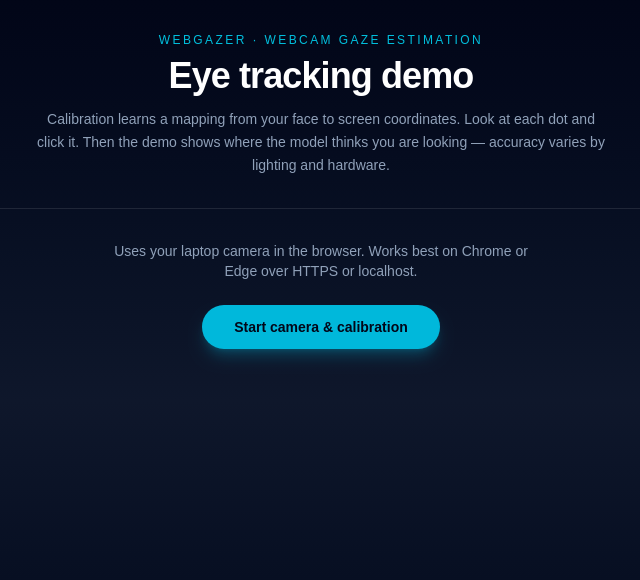
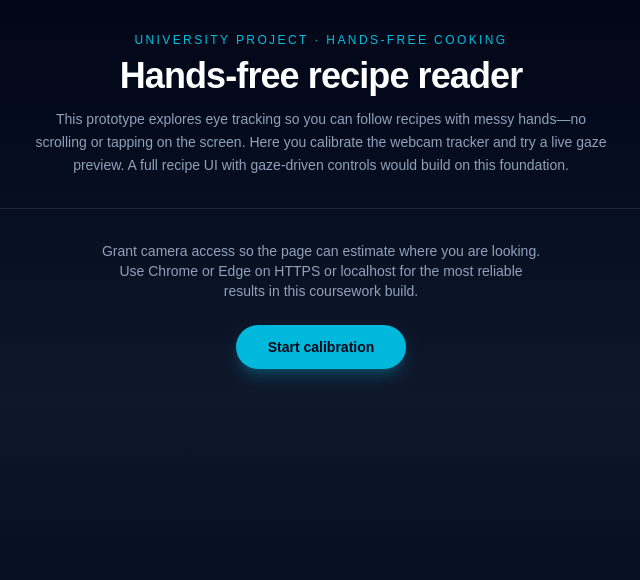
Before and after one commit to gregorspan/steyetracking, a Next.js app: page / in a window 1280 px wide. Shown: the top 580 px of the page, without its empty margins (319-959 px from the left). Built offline with nearby package versions, Linux system fonts and the light colour scheme.

Commit message:
fix: copy

```diff
--- a/src/app/layout.tsx
+++ b/src/app/layout.tsx
@@ -13,9 +13,9 @@
 });
 
 export const metadata: Metadata = {
-  title: "Eye tracking demo",
+  title: "Hands-free recipe reader · university prototype",
   description:
-    "Webcam eye tracking with calibration using WebGazer in the browser.",
+    "Course project: a hands-free recipe reader powered by webcam eye tracking. Calibrate once, then explore gaze-based interaction for cooking without touching the screen.",
 };
 
 export default function RootLayout({
--- a/src/components/EyeTrackingApp.tsx
+++ b/src/components/EyeTrackingApp.tsx
@@ -77,12 +77,14 @@
       await webgazer.clearData();
 
       await webgazer.begin(() => {
-        setError("Could not access the camera. Allow permission and try again.");
+        setError(
+          "Could not access the camera. Allow permission in your browser and try again.",
+        );
         setPhase("error");
       });
 
       if (!webgazer.isReady()) {
-        setError("Eye tracker did not initialize. Try refreshing.");
+        setError("The eye tracker did not finish starting up. Try refreshing the page.");
         setPhase("error");
         return;
       }
@@ -97,7 +99,7 @@
     } catch (e) {
       console.error(e);
       setError(
-        e instanceof Error ? e.message : "Failed to start eye tracking.",
+        e instanceof Error ? e.message : "Could not start the eye tracker.",
       );
       setPhase("error");
       await cleanupWebGazer();
@@ -152,15 +154,16 @@
     <div className="relative flex min-h-screen flex-col bg-gradient-to-b from-slate-950 via-slate-900 to-slate-950 text-slate-100">
       <header className="border-b border-white/10 px-6 py-8 text-center">
         <p className="text-xs font-medium uppercase tracking-[0.2em] text-cyan-400/90">
-          WebGazer · webcam gaze estimation
+          University project · hands-free cooking
         </p>
         <h1 className="mt-2 text-3xl font-semibold tracking-tight text-white sm:text-4xl">
-          Eye tracking demo
+          Hands-free recipe reader
         </h1>
         <p className="mx-auto mt-3 max-w-xl text-sm leading-relaxed text-slate-400">
-          Calibration learns a mapping from your face to screen coordinates.
-          Look at each dot and click it. Then the demo shows where the model
-          thinks you are looking — accuracy varies by lighting and hardware.
+          This prototype explores eye tracking so you can follow recipes with
+          messy hands—no scrolling or tapping on the screen. Here you calibrate
+          the webcam tracker and try a live gaze preview. A full recipe UI with
+          gaze-driven controls would build on this foundation.
         </p>
       </header>
 
@@ -168,22 +171,23 @@
         {phase === "idle" && (
           <div className="flex max-w-md flex-col items-center gap-6 text-center">
             <p className="text-sm text-slate-400">
-              Uses your laptop camera in the browser. Works best on Chrome or
-              Edge over HTTPS or localhost.
+              Grant camera access so the page can estimate where you are looking.
+              Use Chrome or Edge on HTTPS or localhost for the most reliable
+              results in this coursework build.
             </p>
             <button
               type="button"
               onClick={() => void startPipeline()}
               className="rounded-full bg-cyan-500 px-8 py-3 text-sm font-semibold text-slate-950 shadow-lg shadow-cyan-500/25 transition hover:bg-cyan-400"
             >
-              Start camera &amp; calibration
+              Start calibration
             </button>
           </div>
         )}
 
         {phase === "loading" && (
           <p className="text-sm text-slate-400">
-            Loading models and camera…
+            Loading the tracker and camera…
           </p>
         )}
 
@@ -198,7 +202,7 @@
               }}
               className="mt-4 rounded-full border border-white/20 px-4 py-2 text-sm text-white hover:bg-white/10"
             >
-              Back
+              Back to start
             </button>
           </div>
         )}
@@ -208,28 +212,30 @@
             <div className="flex flex-wrap items-center justify-center gap-3">
               {phase === "calibrating" && (
                 <span className="rounded-full bg-white/10 px-4 py-1.5 text-xs font-medium text-slate-300">
-                  Point {calibrationIndex + 1} of {CALIBRATION_POINTS.length}{" "}
-                  — look at the dot, then click it
+                  Step {calibrationIndex + 1} of {CALIBRATION_POINTS.length}: look
+                  at the dot, then click — trains the tracker for hands-free recipe
+                  use
                 </span>
               )}
               {phase === "demo" && (
                 <>
                   <span className="rounded-full bg-emerald-500/20 px-4 py-1.5 text-xs font-medium text-emerald-300">
-                    Demo: red dot = predicted gaze (WebGazer overlay)
+                    Prototype: red dot = estimated gaze (where a hands-free reader
+                    could register “look here” actions)
                   </span>
                   <button
                     type="button"
                     onClick={() => void recalibrate()}
                     className="rounded-full border border-white/20 px-4 py-1.5 text-xs text-slate-200 hover:bg-white/10"
                   >
-                    Recalibrate
+                    Recalibrate for a new session
                   </button>
                   <button
                     type="button"
                     onClick={() => void finishDemo()}
                     className="rounded-full border border-white/20 px-4 py-1.5 text-xs text-slate-200 hover:bg-white/10"
                   >
-                    Stop
+                    End prototype
                   </button>
                 </>
               )}
@@ -237,13 +243,15 @@
 
             {phase === "demo" && demoHint && (
               <p className="text-center text-sm text-slate-400">
-                Move your eyes; the small red circle follows your gaze estimate.
+                Look around the screen: the red dot shows how the system could
+                follow your eyes to advance steps or scroll a recipe hands-free.
               </p>
             )}
 
             {phase === "demo" && gaze && (
               <p className="text-center font-mono text-xs text-slate-500">
-                x: {Math.round(gaze.x)} px · y: {Math.round(gaze.y)} px
+                Gaze position (for future UI): x {Math.round(gaze.x)} px · y{" "}
+                {Math.round(gaze.y)} px
               </p>
             )}
           </div>
@@ -258,7 +266,7 @@
             <button
               key={i}
               type="button"
-              aria-label={`Calibration point ${i + 1}`}
+              aria-label={`Recipe reader calibration point ${i + 1} of ${CALIBRATION_POINTS.length}`}
               className={`fixed z-[100001] flex h-14 w-14 -translate-x-1/2 -translate-y-1/2 cursor-pointer items-center justify-center rounded-full border-4 shadow-lg transition focus:outline-none focus-visible:ring-2 focus-visible:ring-cyan-400 ${
                 active
                   ? "border-cyan-400 bg-cyan-500/30 shadow-cyan-500/40"
```
